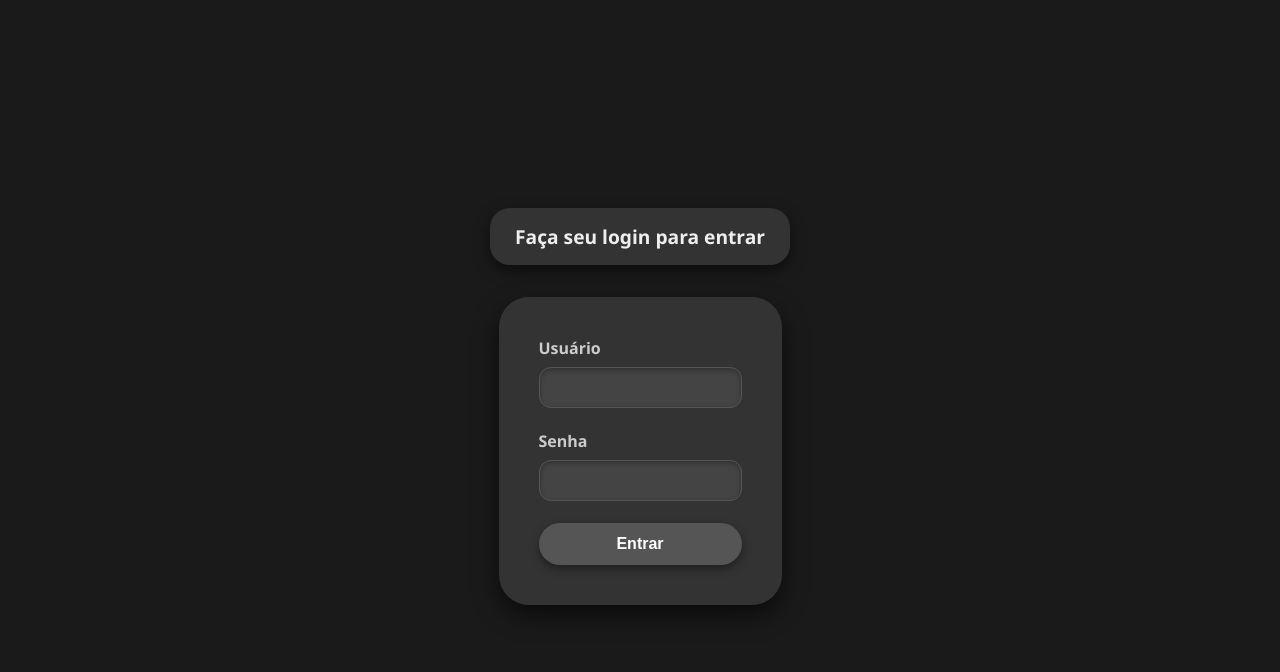
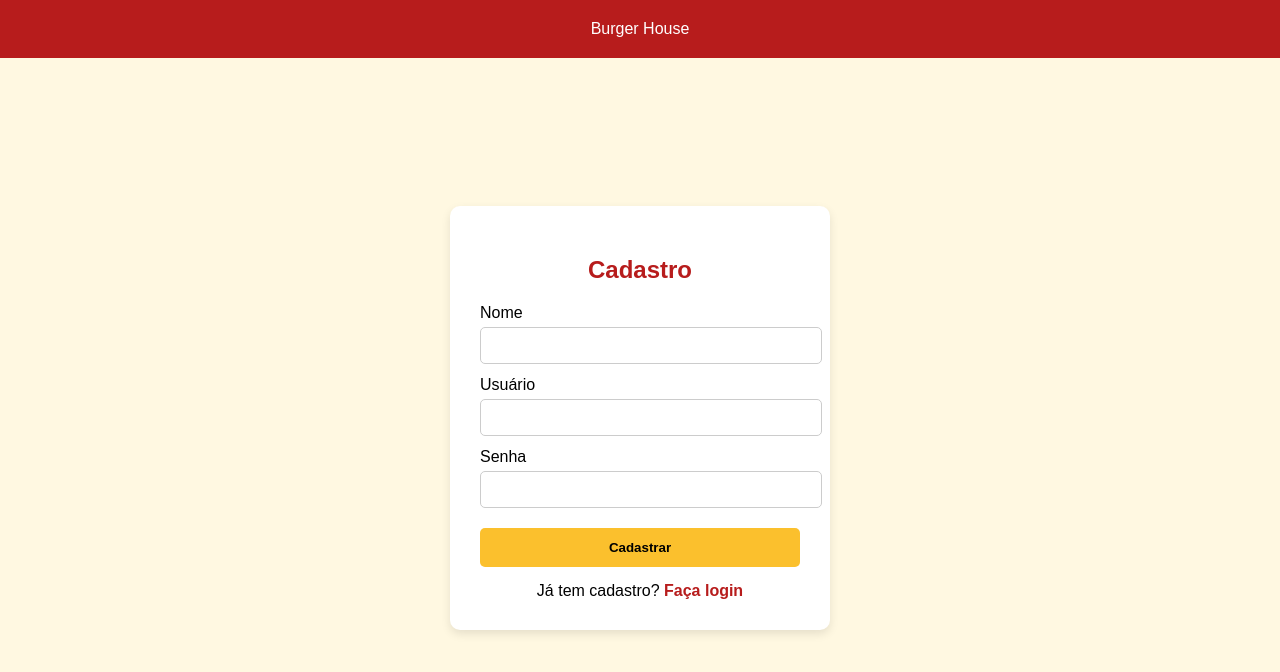
Before and after one commit to gabriela-peratello/trabalho_em_grupo-IVO, a plain HTML site: page templates/cadastro.html in a window 1280 px wide. Drawn offline with Linux system fonts and the light colour scheme.

Commit message:
Fazendo tela de cadastro e login

```diff
--- a/templates/cadastro.html
+++ b/templates/cadastro.html
@@ -1,125 +1,104 @@
 <!DOCTYPE html>
-<html lang="en">
+<html lang="pt-BR">
 <head>
   <meta charset="UTF-8">
-    <meta name="viewport" content="width=device-width, initial-scale=1.0">
-    <title>Login</title>
-</head>
-<body>
-    <!DOCTYPE html>
-<html lang="pt-br">
-<head>
-    <meta charset="UTF-8">
-    <meta name="viewport" content="width=device-width, initial-scale=1.0">
-    <title>Cadastrar</title>
+  <title>Cadastro - Burger House</title>
   <style>
     body {
+      margin: 0;
+      font-family: Arial;
+      background: #fff8e1;
+    }
+
+    header {
+      background: #b71c1c;
+      color: white;
+      text-align: center;
+      padding: 20px;
+    }
+
+    .container {
       display: flex;
       justify-content: center;
       align-items: center;
-        width: 100vw;
-        height: 100vh;
-        margin: 0;
-        overflow: hidden;
-        font-family: 'Segoe UI', Tahoma, Geneva, Verdana, sans-serif;
-        background-color: #1a1a1a; /* Preto fosco */
+      height: calc(100vh - 80px);
     }
 
-    .wrapper {
-        display: flex;
-        flex-direction: column;
-        align-items: center;
-        gap: 20px;
+    .card {
+      background: white;
+      padding: 30px;
+      border-radius: 10px;
+      width: 320px;
+      box-shadow: 0 4px 10px rgba(0,0,0,0.1);
     }
 
-    .titulo {
-        font-size: 1.2rem;
+    h2 {
       text-align: center;
-        padding: 15px 25px;
-        background-color: #333333; /* Cinza mediano */
-        border-radius: 20px;
-        box-shadow: 0px 6px 15px rgba(0, 0, 0, 0.5);
-        color: #eeeeee; /* Cinza quase branco */
+      color: #b71c1c;
     }
 
-    .container-login {
-        display: flex;
-        background-color: #333333; /* Cinza mediano */
-        padding: 40px;
-        border-radius: 30px;
-        box-shadow: 0px 10px 25px rgba(0, 0, 0, 0.6);
+    label {
+      display: block;
+      margin-top: 12px;
     }
 
-    .usuario, .senha {
-        color: #cccccc; /* Cinza claro */
-        font-size: 1rem;
+    input {
+      width: 100%;
+      padding: 10px;
+      margin-top: 5px;
+      border-radius: 5px;
+      border: 1px solid #ccc;
+    }
+
+    button {
+      width: 100%;
+      margin-top: 20px;
+      padding: 12px;
+      background: #fbc02d;
+      border: none;
+      border-radius: 5px;
+      cursor: pointer;
       font-weight: bold;
     }
 
-    .textinho {
-        background-color: #444444; /* Cinza destaque */
-        border-radius: 12px;
-        border: 1px solid #555;
-        padding: 12px;
-        margin-top: 8px;
-        color: white;
-        box-shadow: inset 0px 2px 5px rgba(0, 0, 0, 0.3);
-        width: 100%;
-        box-sizing: border-box;
+    .link {
+      margin-top: 15px;
+      text-align: center;
     }
 
-    .textinho:focus {
-        outline: none;
-        border-color: #777;
-        background-color: #4a4a4a;
-    }
-
-    .botao {
-        border-radius: 30px;
-        padding: 12px;
-        background-color: #555555;
-        color: white;
-        box-shadow: 0px 4px 10px rgba(0, 0, 0, 0.4);
-        border: none;
-        font-size: 1rem;
+    .link a {
+      color: #b71c1c;
+      text-decoration: none;
       font-weight: bold;
-        cursor: pointer;
-        transition: all 0.3s ease;
-    }
-
-    .botao:hover {
-        background-color: #777777;
-        transform: translateY(-2px);
-    }
-
-    .botao:active {
-        transform: translateY(0);
     }
   </style>
 </head>
 <body>
 
-    <!-- Criamos um "wrapper" para empilhar o H1 e o Form -->
-    <div class="wrapper">
-        <h1 class="titulo">Faça seu login para entrar</h1>
+<header>Burger House</header>
 
+<div class="container">
+  <div class="card">
+    <h2>Cadastro</h2>
 
-        <div class="container-login">
-            <form action="/cadastro/post" method="post">
-                <div class="usuario">
-                    <label>Usuário</label><br>
-                    <input id="usuario" name="usuario" type="text" class="textinho">
-                </div><br>
-                <div class="senha">
-                    <label>Senha</label><br>
-                    <input id="senha" name="senha" type="password" class="textinho">
-                </div><br>
-                <button type="submit" style="width: 100%;" class="botao">Entrar</button>
+    <form action="/cadastrar_usuario" method="POST">
+      <label>Nome</label>
+      <input type="text" name="nome" required>
+
+      <label>Usuário</label>
+      <input type="text" name="usuario" required>
+
+      <label>Senha</label>
+      <input type="password" name="senha" required>
+
+      <button type="submit">Cadastrar</button>
     </form>
+
+    <div class="link">
+      Já tem cadastro? <a href="login.html">Faça login</a>
+    </div>
   </div>
 </div>
 
 </body>
 </html>
-</body>
-</html>
```
Also changed, not shown: swap.txt, 2 other files. Lines whose indentation alone changed are shown as unchanged.
